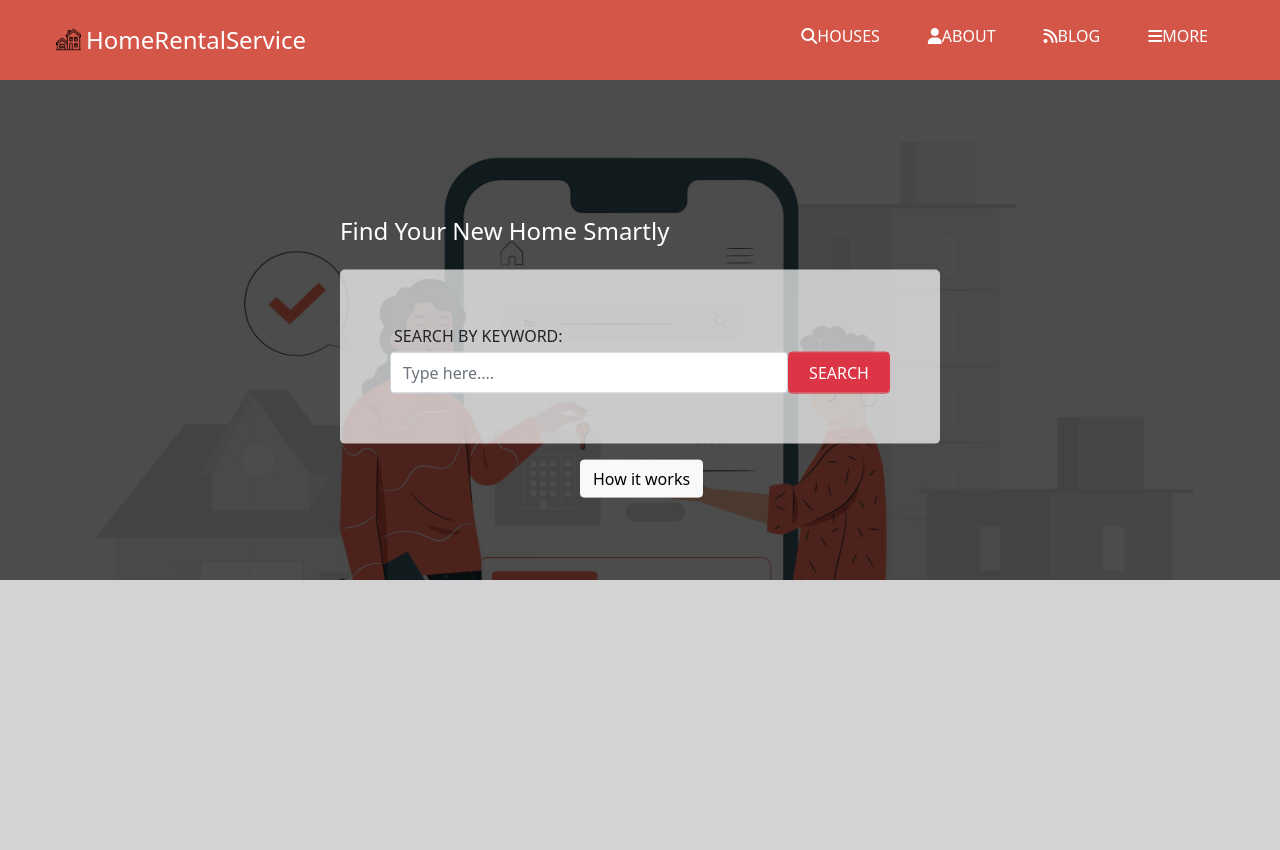
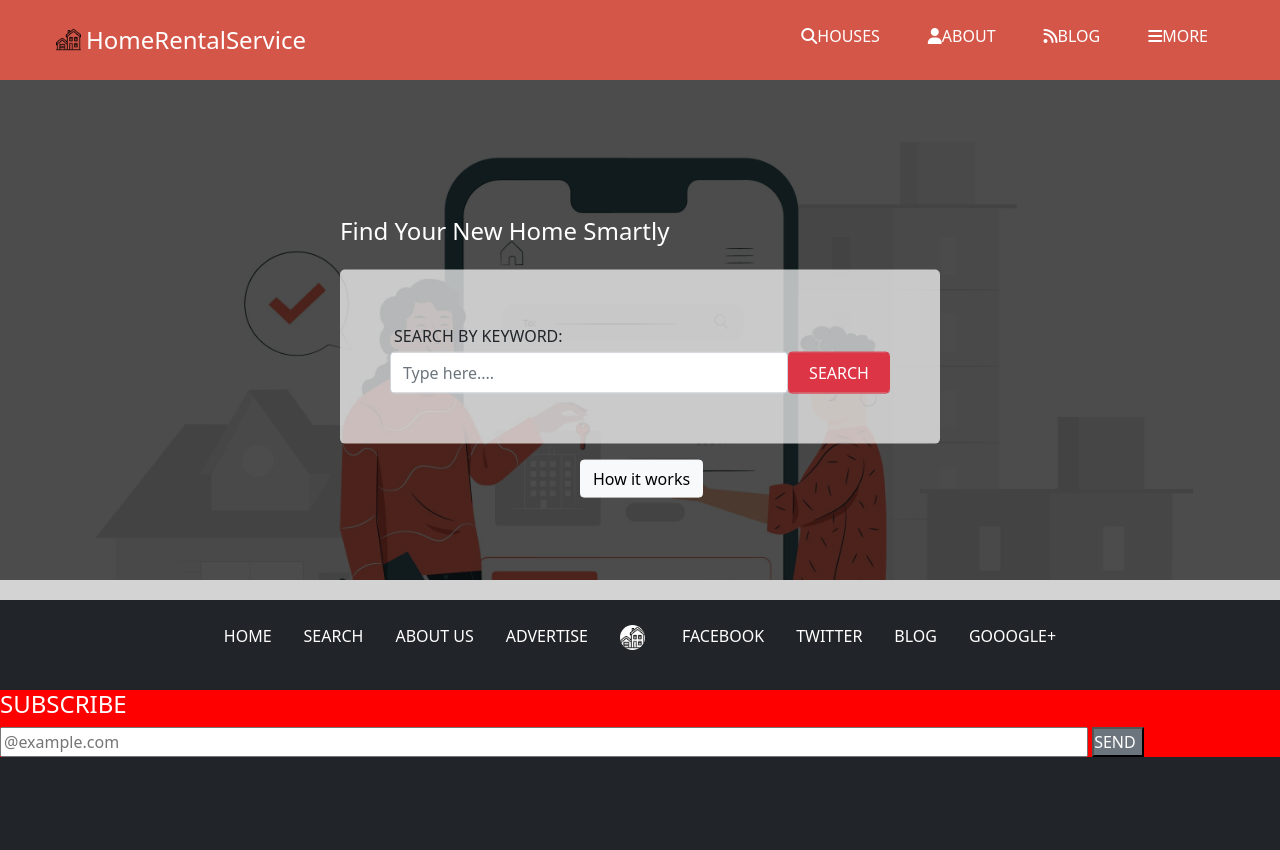
Before and after one commit to mahbubul14/house_rent, a website: page index.html in a window 1280 px wide. Before the commit the page ends 800 px from the top, so only its background shows below. Drawn offline with nearby package versions, Linux system fonts and the light colour scheme.

Commit message:
footer section 1 added

```diff
--- a/index.html
+++ b/index.html
@@ -56,23 +56,39 @@
     </main>
     <footer>
       <section>
-        <!-- <div class="footer-content bg-dark">
+        <div class="footer-content bg-dark">
           <div>
-            <ul class="footer-link d-flex justify-content-center list-unstyled">
-              <li class="py-4"><a class="text-decoration-none text-white fs-6" href="#">HOME</a></li>
-              <li class="py-4"><a class="text-decoration-none text-white fs-6" href="#">SEARCH</a></li>
-              <li class="py-4"><a class="text-decoration-none text-white fs-6" href="#">ABOUT US</a></li>
-              <li class="py-4"><a class="text-decoration-none text-white fs-6" href="#">ADVERTISE</a></li>
-              <li class="py-4"><a class="text-decoration-none text-white fs-6" href="#"><img class="logo bg-white rounded-circle" src="./images/favicon.png" alt=""></a></li>
-              <li class="py-4"><a class="text-decoration-none text-white fs-6" href="#">FACEBOOK</a></li>
-              <li class="py-4"><a class="text-decoration-none text-white fs-6" href="#">TWITTER</a></li>
-              <li class="py-4"><a class="text-decoration-none text-white fs-6" href="#">BLOG</a></li>
-              <li class="py-4" flex-wrap><a class="text-decoration-none text-white fs-6" href="#">GOOOGLE+</a></li>
+            <ul class="footer-link d-flex flex-wrap justify-content-center list-unstyled">
+              <li class="py-4 px-3"><a class="text-decoration-none text-white fs-6" href="#">HOME</a></li>
+              <li class="py-4 px-3"><a class="text-decoration-none text-white fs-6" href="#">SEARCH</a></li>
+              <li class="py-4 px-3"><a class="text-decoration-none text-white fs-6" href="#">ABOUT US</a></li>
+              <li class="py-4 px-3"><a class="text-decoration-none text-white fs-6" href="#">ADVERTISE</a></li>
+              <li class="py-4 px-3"><a class="text-decoration-none text-white fs-6" href="#">
+                <img class="logo bg-white rounded-circle" src="./images/favicon.png" alt=""></a></li>
+              <li class="py-4 px-3"><a class="text-decoration-none text-white fs-6" href="#">FACEBOOK</a></li>
+              <li class="py-4 px-3"><a class="text-decoration-none text-white fs-6" href="#">TWITTER</a></li>
+              <li class="py-4 px-3"><a class="text-decoration-none text-white fs-6" href="#">BLOG</a></li>
+              <li class="py-4 px-3" flex-wrap><a class="text-decoration-none text-white fs-6" href="#">GOOOGLE+</a></li>
             </ul>
           </div>
           <div>
+            <div class="subscribe">
+              <h4 class="text-white me-0">SUBSCRIBE</h4>
+              <div class="sub-box">
+                <input type="text" class="sub-text-box" placeholder="@example.com" id="mail" name="email">
+                <button type="button" class="btn-send bg-secondary text-white ms-0 ps-0">SEND</button>
+              </div>
+            </div>
+            <div>
+              <h4></h4>
+              <p></p>
+            </div>
+            <div>
+              <h4></h4>
+              <p></p>
+            </div>
           </div>
-      </div> -->
+      </div>
       </section>
     </footer>
     <script src="https://cdn.jsdelivr.net/npm/bootstrap@5.0.0-beta3/dist/js/bootstrap.bundle.min.js" integrity="sha384-JEW9xMcG8R+pH31jmWH6WWP0WintQrMb4s7ZOdauHnUtxwoG2vI5DkLtS3qm9Ekf" crossorigin="anonymous"></script>
--- a/style.css
+++ b/style.css
@@ -66,6 +66,19 @@ form .btn {
   height: 250px;
 }
 
+.subscribe {
+  background-color: red;
+}
+
+/* .sub-box {
+  width: 100%;
+} */
+
+.sub-text-box {
+  width: 85%;
+  display: inline-block;
+}
+
 /* ...............media query section.............. */
 
 /* ...mobile view... */
@@ -73,10 +86,6 @@ form .btn {
 @media screen and (max-width: 767px) {
   body {
     background-color: lightgreen;
-  }
-
-  .ms-6 {
-    margin-left: 20px;
   }
 
   .nav-link {
@@ -122,7 +131,7 @@ form .btn {
   }
 
   .s-content {
-    width: 90%;
+    width: 80%;
   }
 }
 
```
